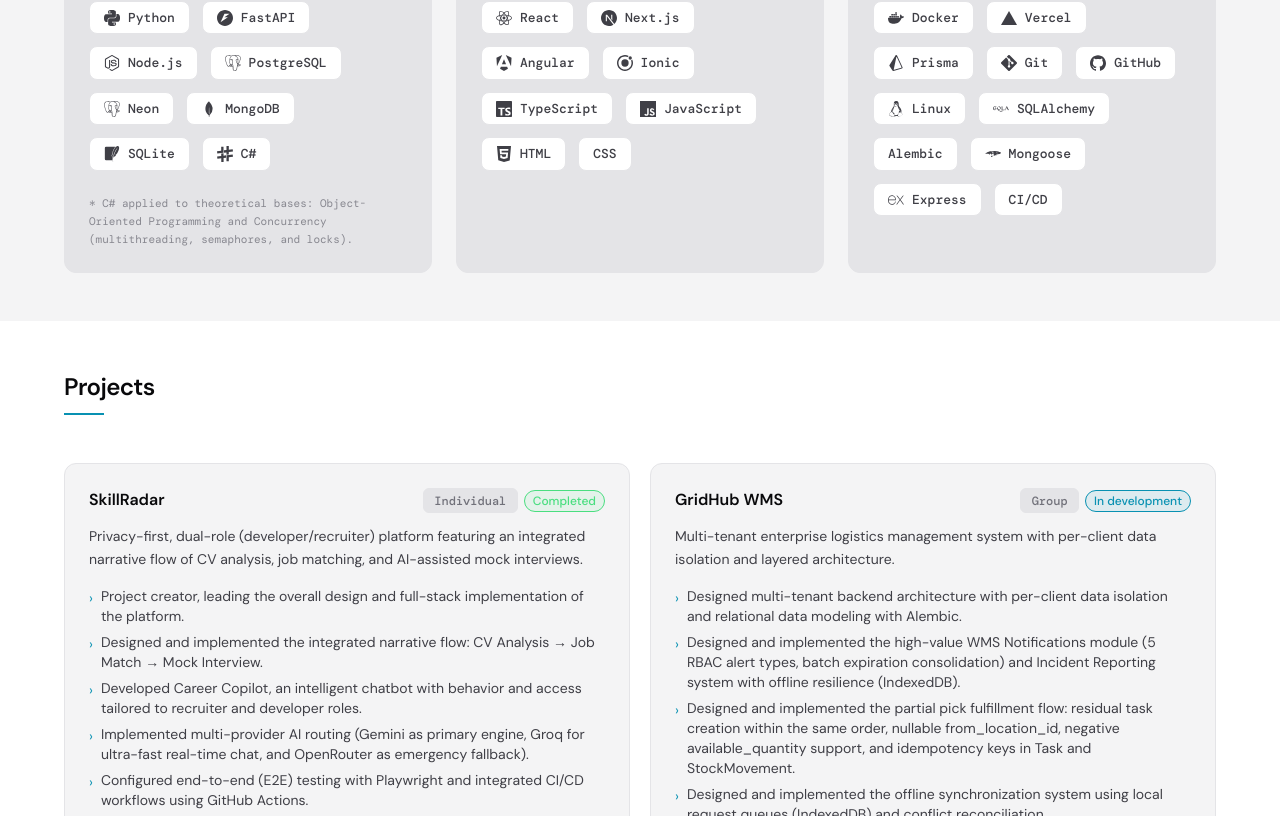
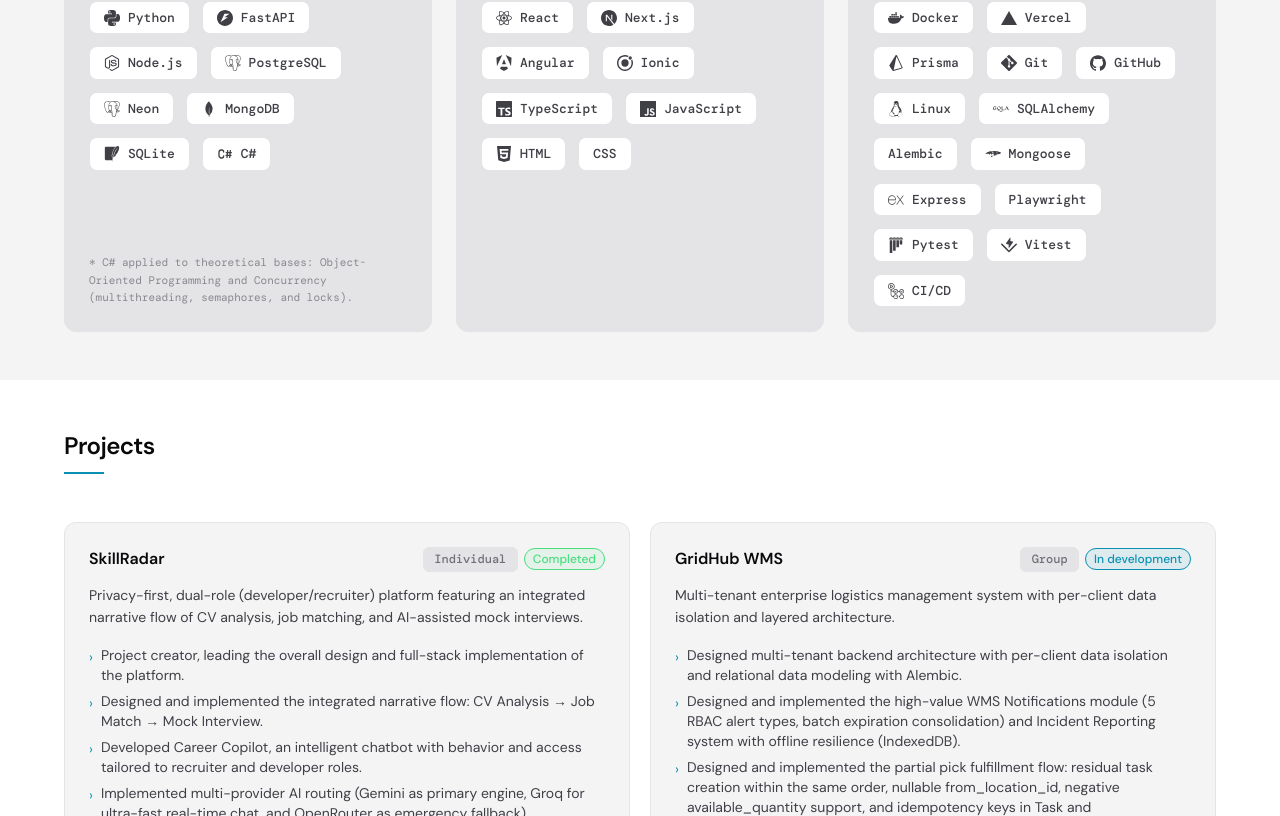
Before and after one commit to eliann313/mi-portfolio, a React (Vite) app: page / in a window 1280 px wide. Shown: the part 764-1580 px from the top of the page. Built offline with nearby package versions, Linux system fonts and the light colour scheme.

Commit message:
feat(data): update English level to A2-B1, replace C# logo with TbBrandCSharp, and add testing tools

```diff
--- a/src/data/education.ts
+++ b/src/data/education.ts
@@ -35,6 +35,7 @@
   {
     language: { es: 'Inglés', en: 'English' },
     level: { es: 'Intermedio', en: 'Intermediate' },
+    cefr: 'A2-B1',
     detail: {
       es: 'Lectura técnica fluida y comunicación escrita básica',
       en: 'Fluent technical reading and basic written communication',
--- a/src/data/skills.ts
+++ b/src/data/skills.ts
@@ -1,9 +1,10 @@
 import {
-  SiPython, SiFastapi, SiNodedotjs, SiPostgresql, SiMongodb, SiSqlite, SiSharp,
+  SiPython, SiFastapi, SiNodedotjs, SiPostgresql, SiMongodb, SiSqlite,
   SiReact, SiAngular, SiIonic, SiTypescript, SiJavascript, SiHtml5, SiCss,
   SiDocker, SiGit, SiGithub, SiLinux, SiSqlalchemy, SiMongoose, SiExpress,
-  SiNextdotjs, SiVercel, SiPrisma
+  SiNextdotjs, SiVercel, SiPrisma, SiGithubactions, SiPytest, SiVitest
 } from 'react-icons/si';
+import { TbBrandCSharp } from 'react-icons/tb';
 import type { SkillCategory } from '../types';
 
 export const skillCategories: SkillCategory[] = [
@@ -17,7 +18,7 @@
       { name: 'Neon',       icon: SiPostgresql },
       { name: 'MongoDB',    icon: SiMongodb },
       { name: 'SQLite',     icon: SiSqlite },
-      { name: 'C#',         icon: SiSharp },
+      { name: 'C#',         icon: TbBrandCSharp },
     ],
     description: {
       es: 'C# aplicado a bases teóricas: Programación Orientada a Objetos y Concurrencia (multihilos, semáforos y locks).',
@@ -50,7 +51,10 @@
       { name: 'Alembic',    icon: undefined },
       { name: 'Mongoose',   icon: SiMongoose },
       { name: 'Express',    icon: SiExpress },
-      { name: 'CI/CD',      icon: undefined },
+      { name: 'Playwright', icon: undefined },
+      { name: 'Pytest',     icon: SiPytest },
+      { name: 'Vitest',     icon: SiVitest },
+      { name: 'CI/CD',      icon: SiGithubactions },
     ],
   },
 ];
```
